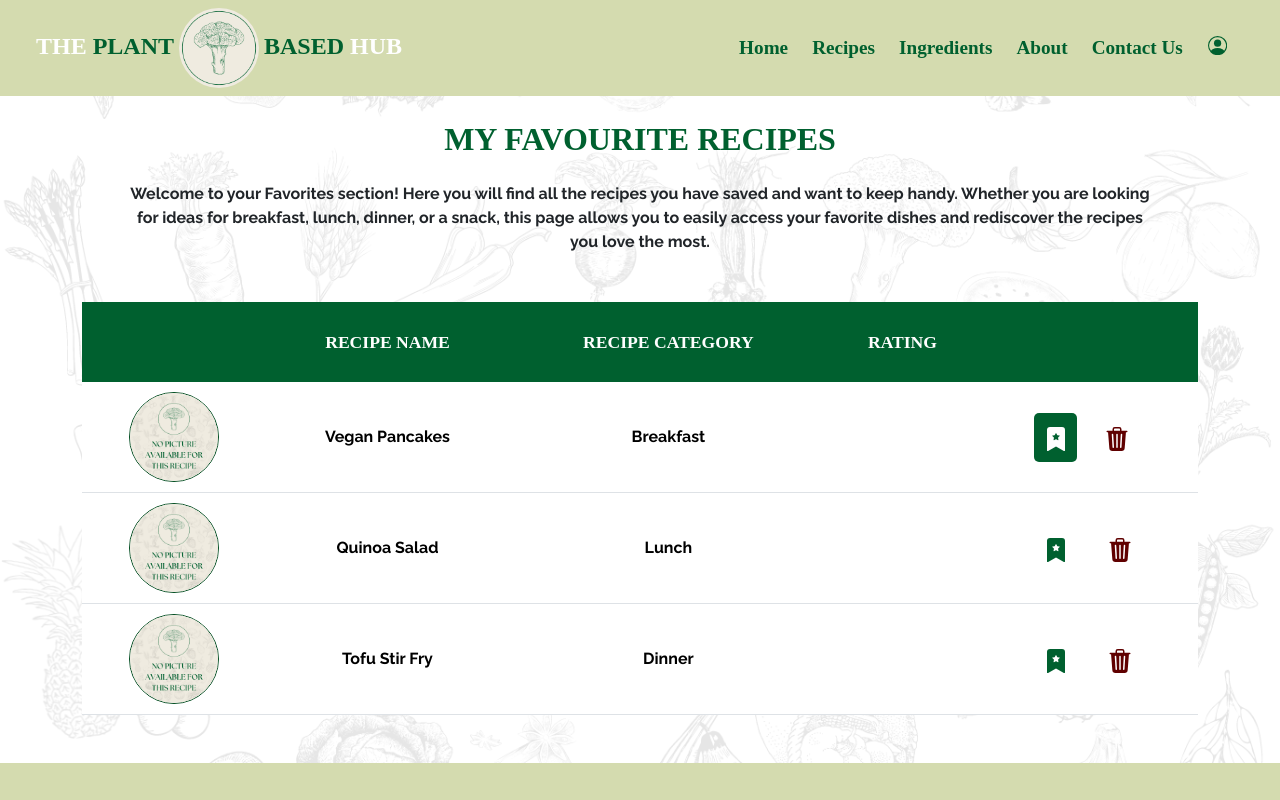
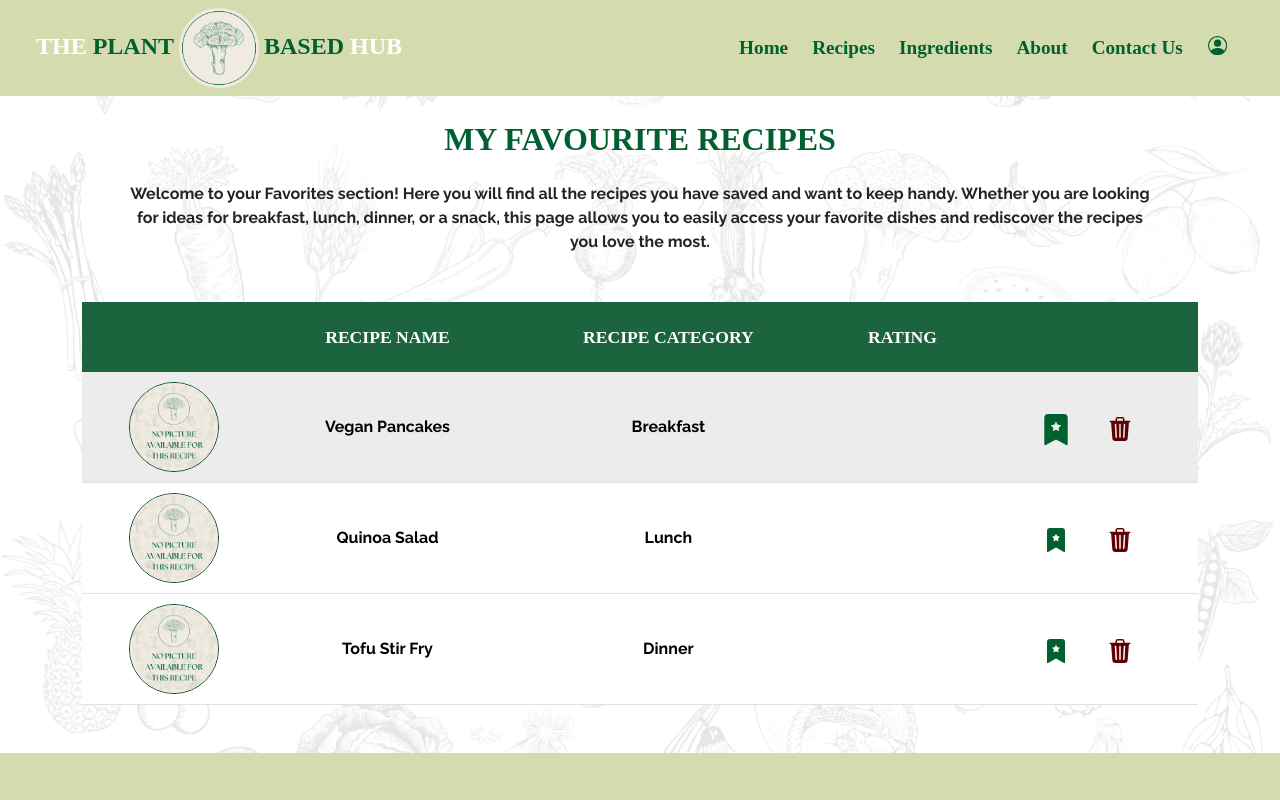
Before and after one commit to alicelazzeri/ThePlantBasedHub-FRONTEND, a React (Vite) app: page /favourites in a window 1280 px wide. In both pictures the pointer is over the button 1055 px from the left and 437 px from the top of the page. Shown: the top 800 px of the page. Built offline with nearby package versions, Linux system fonts and the light colour scheme; a web font is replaced by a local one.

Commit message:
fixed favourites style

```diff
--- a/src/App.css
+++ b/src/App.css
@@ -554,10 +554,10 @@ p {
 }
 
 .favTable th {
-  background-color: #00602f !important;
+  background-color: #1b643e !important;
   color: #fefefe;
   font-family: "Italiana", serif;
-  height: 80px;
+  height: 70px;
   vertical-align: middle;
   font-size: 1.1rem;
   text-transform: uppercase;
@@ -590,7 +590,7 @@ p {
   border: none;
   background-color: transparent;
   font-size: 1.5rem;
-  transition: all 0.5s ease;
+  transition: transform 0.3s ease;
 }
 
 .ratingBtn {
@@ -601,19 +601,18 @@ p {
   color: #600000;
 }
 
+.ratingBtn:hover,
+.deleteBtn:hover {
+  transform: scale(1.3);
+  background-color: transparent !important;
+}
+
 .ratingBtn:hover {
-  background-color: #00602f;
+  color: #00602f;
 }
 
 .deleteBtn:hover {
-  background-color: #600000;
-}
-.ratingBtn:hover,
-.deleteBtn:hover {
-  color: #fefefe;
-  padding-inline: 0.6rem;
-  padding-bottom: 0.4rem;
-  border-radius: 5px;
+  color: #600000;
 }
 
 /* Mobile */
--- a/src/components/FavouritesTable.jsx
+++ b/src/components/FavouritesTable.jsx
@@ -26,7 +26,7 @@ const FavouritesTable = () => {
   ];
 
   return (
-    <Table className="favTable" responsive="sm">
+    <Table hover className="favTable" responsive="sm">
       <thead className="tHead">
         <tr>
           <th></th>
```
